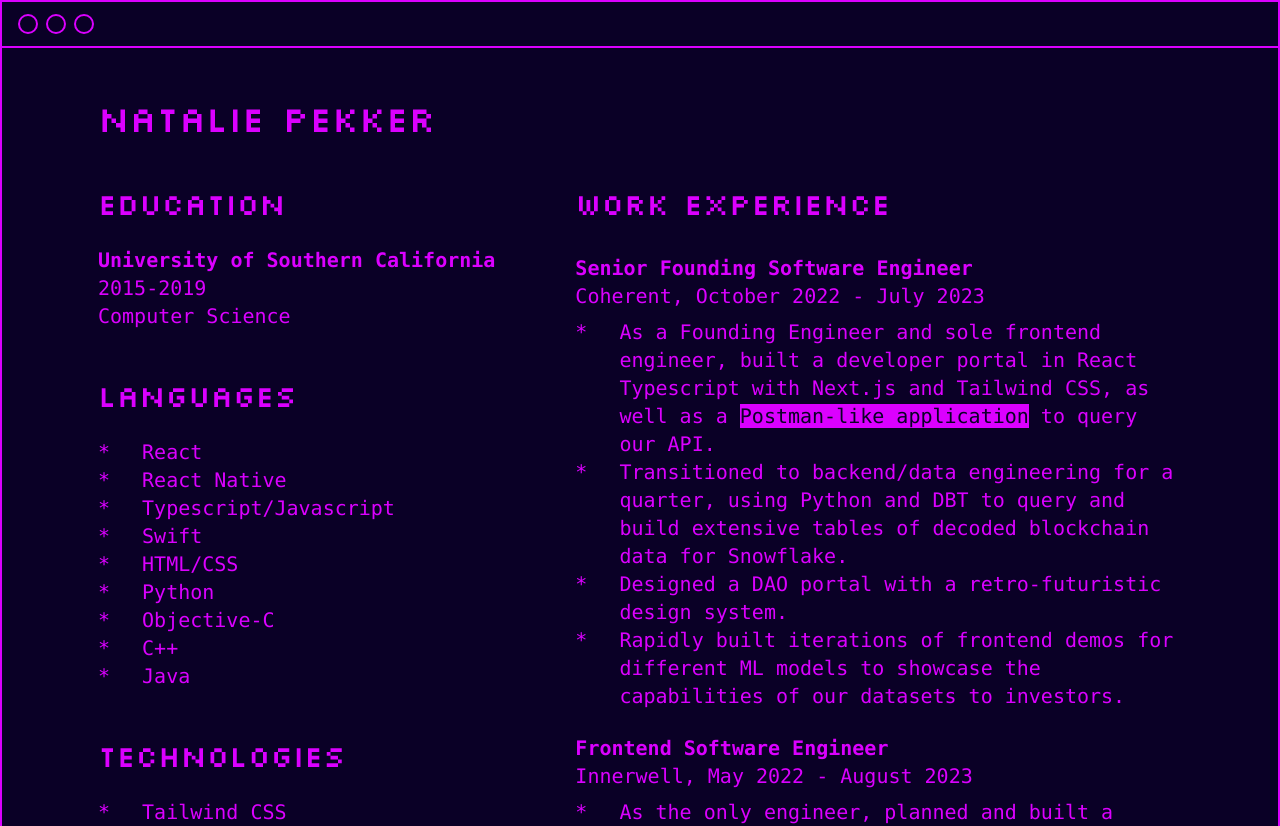
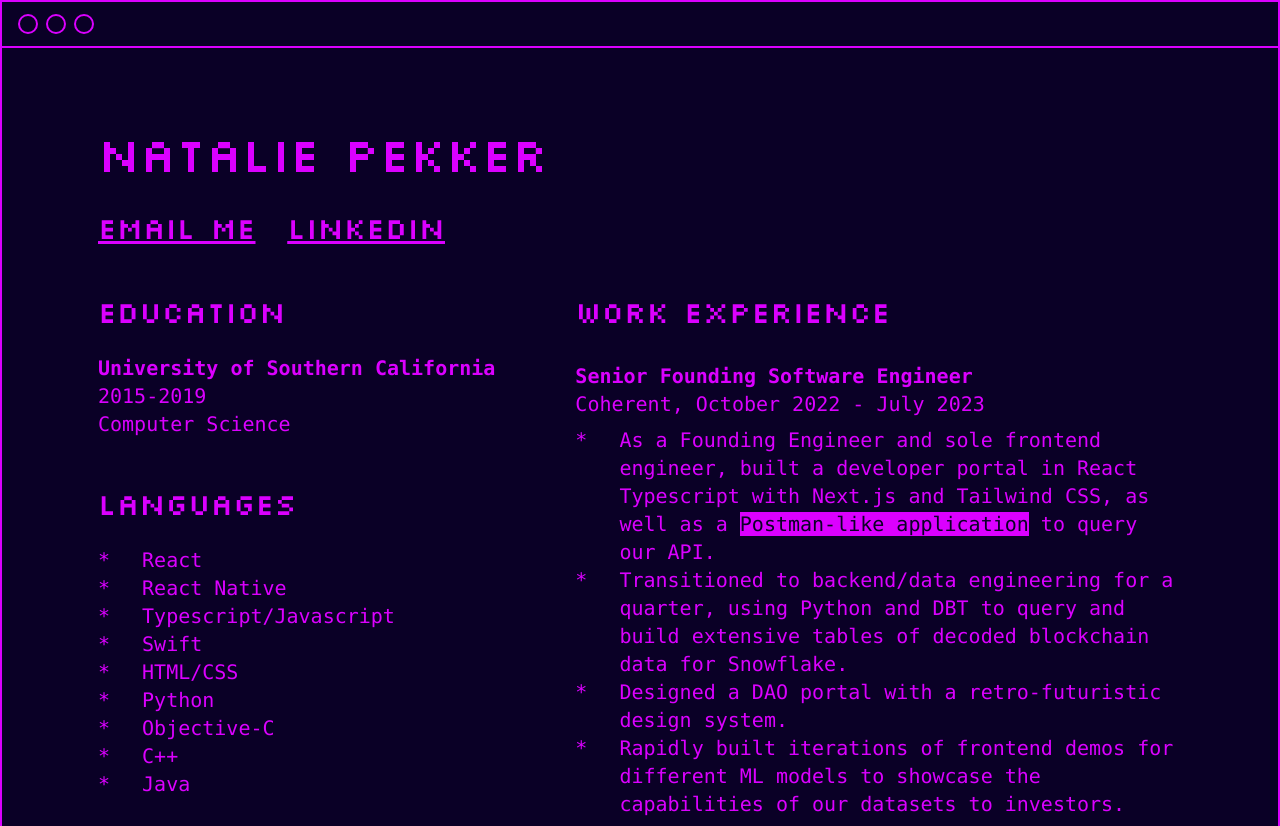
Before and after one commit to npek/im-nat, a Next.js app: page /resume in a window 1280 px wide. Shown: the top 826 px of the page. Built offline with nearby package versions, Linux system fonts and the light colour scheme.

Commit message:
adding contact info

```diff
--- a/src/app/resume/page.tsx
+++ b/src/app/resume/page.tsx
@@ -1,13 +1,22 @@
+import Link from "next/link";
 import BulletPoint from "../components/BulletPoint";
 import Header from "../components/Header";
 
 export default function Resume() {
   return (
     <Header>
-      <div className="flex flex-col overflow-y-scroll sm:p-24 p-8 pt-32 space-y-12 w-full min-h-screen justify-items-center border-nat-pink border-2">
-        <label className="font-silkscreen text-4xl text-nat-pink">
+      <div className="flex flex-col overflow-y-scroll sm:p-24 p-8 sm:pt-32 pt-24 space-y-12 w-full min-h-screen justify-items-center border-nat-pink border-2">
+        <label className="font-silkscreen sm:text-5xl text-4xl text-nat-pink -mb-4">
           Natalie Pekker
         </label>
+        <div className="flex flex-row space-x-8 font-silkscreen sm:text-3xl text-2xl text-nat-pink underline">
+          <a href="mailto:natalie.pekker@gmail.com?subject=Hello&body=Message%20body">
+            <button className="underline">Email Me</button>
+          </a>
+          <Link href="https://www.linkedin.com/in/natalie-pekker/">
+            LinkedIn
+          </Link>
+        </div>
         <div className="flex sm:flex-row flex-col sm:space-x-20 space-x-0 sm:space-y-0 space-y-12">
           <div className="flex flex-col min-w-fit space-y-12">
             <div className="flex flex-col">
```
